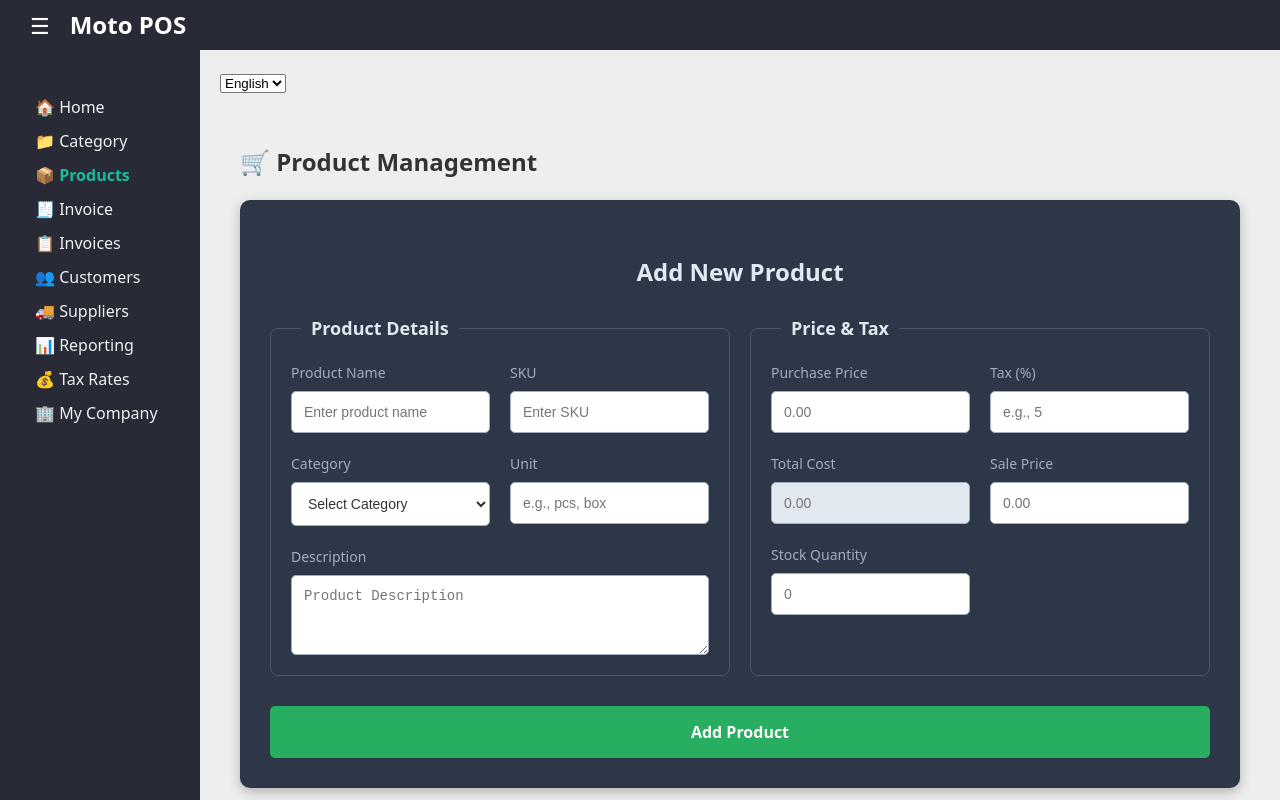
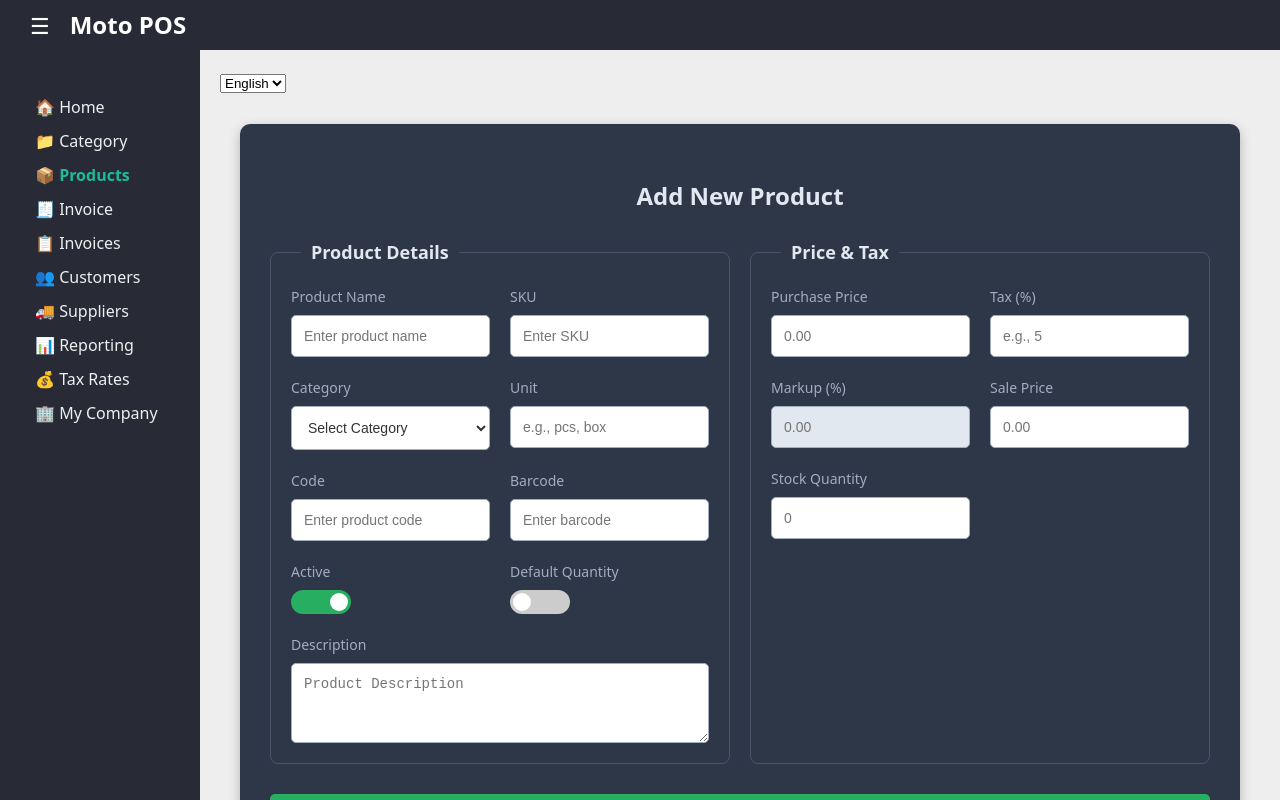
Before and after one commit to roni9843/KSA_SALES, a React (Vite) app in the folder renderer/: page /products in a window 1280 px wide. Built offline with nearby package versions, Linux system fonts and the light colour scheme.

Commit message:
Add new field on Add Product form

```diff
--- a/renderer/src/components/AddProduct.jsx
+++ b/renderer/src/components/AddProduct.jsx
@@ -1,4 +1,52 @@
 import { useEffect, useState } from 'react';
+
+const Switch = ({ checked, onChange, name }) => {
+    const switchStyle = {
+        position: 'relative',
+        display: 'inline-block',
+        width: '60px',
+        height: '24px',
+    };
+
+    const inputStyle = {
+        opacity: 0,
+        width: 0,
+        height: 0,
+    };
+
+    const sliderStyle = {
+        position: 'absolute',
+        cursor: 'pointer',
+        top: 0,
+        left: 0,
+        right: 0,
+        bottom: 0,
+        backgroundColor: checked ? '#27ae60' : '#ccc',
+        transition: '.4s',
+        borderRadius: '24px',
+    };
+
+    const knobStyle = {
+        position: 'absolute',
+        height: '18px',
+        width: '18px',
+        left: '3px',
+        bottom: '3px',
+        backgroundColor: 'white',
+        transition: '.4s',
+        borderRadius: '50%',
+        transform: checked ? 'translateX(36px)' : 'translateX(0)',
+    };
+
+    return (
+        <label style={switchStyle}>
+            <input type="checkbox" name={name} checked={checked} onChange={onChange} style={inputStyle} />
+            <span style={sliderStyle}>
+                <span style={knobStyle}></span>
+            </span>
+        </label>
+    );
+};
 
 const AddProduct = ({ onAdded }) => {
     const [form, setForm] = useState({
@@ -10,7 +58,11 @@ const AddProduct = ({ onAdded }) => {
         sale_price: '',
         quantity_in_stock: '',
         unit: '',
-        tax: ''
+        tax: '',
+        code: '',
+        barcode: '',
+        active: true,
+        default_quantity: false
     });
 
     const [categories, setCategories] = useState([]);
@@ -24,7 +76,8 @@ const AddProduct = ({ onAdded }) => {
     }, []);
 
     const handleChange = (e) => {
-        setForm({ ...form, [e.target.name]: e.target.value });
+        const { name, value, type, checked } = e.target;
+        setForm({ ...form, [name]: type === 'checkbox' ? checked : value });
     };
 
     const handleSubmit = async (e) => {
@@ -40,7 +93,11 @@ const AddProduct = ({ onAdded }) => {
             sale_price: '',
             quantity_in_stock: '',
             unit: '',
-            tax: ''
+            tax: '',
+            code: '',
+            barcode: '',
+            active: true,
+            default_quantity: false
         });
     };
 
@@ -74,6 +131,26 @@ const AddProduct = ({ onAdded }) => {
                             <input name="unit" placeholder="e.g., pcs, box" value={form.unit} onChange={handleChange} style={inputStyle} />
                         </div>
 
+                        <div style={inputGroupStyle}>
+                            <label style={labelStyle}>Code</label>
+                            <input name="code" placeholder="Enter product code" value={form.code} onChange={handleChange} style={inputStyle} />
+                        </div>
+
+                        <div style={inputGroupStyle}>
+                            <label style={labelStyle}>Barcode</label>
+                            <input name="barcode" placeholder="Enter barcode" value={form.barcode} onChange={handleChange} style={inputStyle} />
+                        </div>
+
+                        <div style={inputGroupStyle}>
+                            <label style={labelStyle}>Active</label>
+                            <Switch name="active" checked={form.active} onChange={handleChange} />
+                        </div>
+
+                        <div style={inputGroupStyle}>
+                            <label style={labelStyle}>Default Quantity</label>
+                            <Switch name="default_quantity" checked={form.default_quantity} onChange={handleChange} />
+                        </div>
+
                         <div style={{ ...inputGroupStyle, gridColumn: '1 / span 2' }}>
                             <label style={labelStyle}>Description</label>
                             <textarea name="description" placeholder="Product Description" value={form.description} onChange={handleChange} style={{ ...inputStyle, height: '80px', resize: 'vertical' }} />
@@ -95,18 +172,18 @@ const AddProduct = ({ onAdded }) => {
                         </div>
 
                         <div style={inputGroupStyle}>
-                            <label style={labelStyle}>Total Cost</label>
+                            <label style={labelStyle}>Markup (%)</label>
                             <input
-                                type="number"
-                                name="total_cost"
+                                type="text"
+                                name="markup"
                                 placeholder="0.00"
                                 value={
-                                    (form.purchase_price && form.tax)
-                                    ? (parseFloat(form.purchase_price) + (parseFloat(form.purchase_price) * parseFloat(form.tax) / 100)).toFixed(2)
-                                    : form.purchase_price
+                                    (form.purchase_price && form.sale_price && parseFloat(form.purchase_price) > 0)
+                                        ? (((parseFloat(form.sale_price) - parseFloat(form.purchase_price)) / parseFloat(form.purchase_price)) * 100).toFixed(2)
+                                        : ''
                                 }
                                 disabled
-                                style={{...inputStyle, backgroundColor: '#E2E8F0'}}
+                                style={{ ...inputStyle, backgroundColor: '#E2E8F0' }}
                             />
                         </div>
 
@@ -124,7 +201,7 @@ const AddProduct = ({ onAdded }) => {
 
                 <button
                     type="submit"
-                    style={{...buttonStyle, gridColumn: '1 / -1'}}
+                    style={{ ...buttonStyle, gridColumn: '1 / -1' }}
                     onMouseOver={(e) => e.currentTarget.style.backgroundColor = '#2ecc71'}
                     onMouseOut={(e) => e.currentTarget.style.backgroundColor = '#27ae60'}
                 >
--- a/renderer/src/pages/ProductPage.jsx
+++ b/renderer/src/pages/ProductPage.jsx
@@ -9,7 +9,7 @@ const ProductPage = () => {
 
     return (
         <div style={{ padding: '20px' }}>
-            <h2 style={{ color: '#333' }}>🛒 Product Management</h2>
+            {/* <h2 style={{ color: '#333' }}>🛒 Product Management</h2> */}
             <AddProduct onAdded={refreshData} />
             <ProductList refresh={refresh} />
         </div>
```
